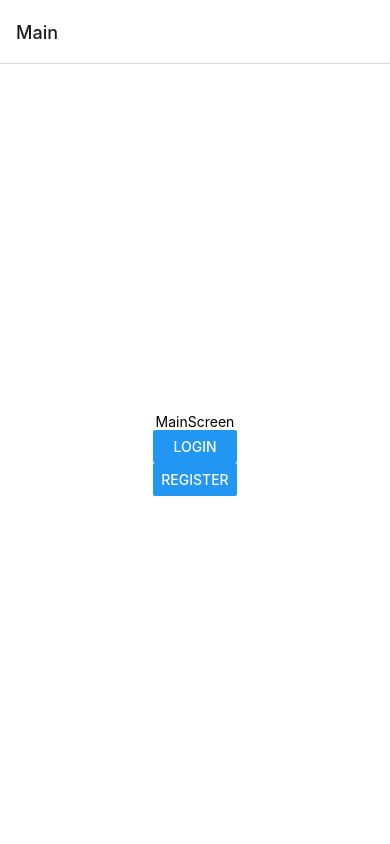
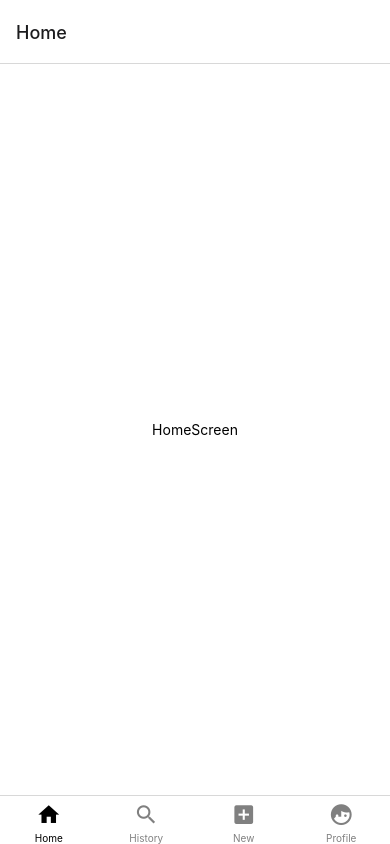
Before and after one commit to muazwzxv/SecuriSEE-Mobile, a React Native app: screen /Container in a window 390 px wide. Built offline with nearby package versions, Linux system fonts and the light colour scheme.

Commit message:
navigation-bar bottom added

```diff
--- a/App.js
+++ b/App.js
@@ -5,9 +5,11 @@ import  { NavigationContainer } from '@react-navigation/native';
 import { createNativeStackNavigator } from '@react-navigation/native-stack';
 
 //importing screens
-import HomeScreen from './screens/MainScreen';
+import MainScreen from './screens/MainScreen';
 import LoginScreen from './screens/LoginScreen';
 import RegisterScreen from './screens/RegisterScreeen';
+import UserContainer from './screens/user/UserContainer';
+import HomeScreen from './screens/user/HomeScreen';
 
 //declaring the stack screen
 const Stack = createNativeStackNavigator();
@@ -16,9 +18,11 @@ export default function App() {
   return (
       <NavigationContainer>
         <Stack.Navigator>
-          <Stack.Screen name="Main" component={HomeScreen}/>
+          <Stack.Screen name="Main" component={MainScreen}/>
           <Stack.Screen name="Login" component={LoginScreen}/>
           <Stack.Screen name="Register" component={RegisterScreen}/>
+          <Stack.Screen options={{headerShown: false}} name="Container" component={UserContainer}/>
+          <Stack.Screen options={{headerShown: false}} name="Home" component={HomeScreen}/>
         </Stack.Navigator>
       </NavigationContainer>
   );
--- a/screens/LoginScreen.js
+++ b/screens/LoginScreen.js
@@ -29,7 +29,9 @@ export default function LoginScreen({ navigation }) {
       <View style={styles.row}>
         <Text>Forgot Password</Text>
       </View>
-      <Button title="Login"></Button>
+      <Button title="Login" onPress={()=> {
+        navigation.navigate('Container')
+      }}></Button>
       <StatusBar style="auto" />
     </View>
   );
--- /dev/null
+++ b/screens/user/HistoryScreen.js
@@ -0,0 +1,27 @@
+import { StatusBar } from 'expo-status-bar';
+import React from 'react';
+import { StyleSheet, Text, View, Button } from 'react-native';
+import { NavigationContainer } from '@react-navigation/native';
+import { createBottomTabNavigator } from '@react-navigation/bottom-tabs';
+
+export default function HistoryScreen({ navigation }) {
+  return (
+    <View style={styles.container}>
+      <Text>HistoryScreen</Text>
+      <StatusBar style="auto" />
+    </View>
+  );
+}
+
+const styles = StyleSheet.create({
+  container: {
+    flex: 1,
+    backgroundColor: '#fff',
+    alignItems: 'center',
+    justifyContent: 'center',
+  },
+  row: {
+    flexDirection: 'row',
+    flexWrap: 'wrap',
+  }
+});
--- /dev/null
+++ b/screens/user/HomeScreen.js
@@ -0,0 +1,27 @@
+import { StatusBar } from 'expo-status-bar';
+import React from 'react';
+import { StyleSheet, Text, View, Button } from 'react-native';
+import { NavigationContainer } from '@react-navigation/native';
+import { createBottomTabNavigator } from '@react-navigation/bottom-tabs';
+
+export default function HomeScreen({ navigation }) {
+  return (
+    <View style={styles.container}>
+      <Text>HomeScreen</Text>
+      <StatusBar style="auto" />
+    </View>
+  );
+}
+
+const styles = StyleSheet.create({
+  container: {
+    flex: 1,
+    backgroundColor: '#fff',
+    alignItems: 'center',
+    justifyContent: 'center',
+  },
+  row: {
+    flexDirection: 'row',
+    flexWrap: 'wrap',
+  }
+});
--- /dev/null
+++ b/screens/user/ProfileScreen.js
@@ -0,0 +1,27 @@
+import { StatusBar } from 'expo-status-bar';
+import React from 'react';
+import { StyleSheet, Text, View, Button } from 'react-native';
+import { NavigationContainer } from '@react-navigation/native';
+import { createBottomTabNavigator } from '@react-navigation/bottom-tabs';
+
+export default function ProfileScreen({ navigation }) {
+  return (
+    <View style={styles.container}>
+      <Text>HistoryScreen</Text>
+      <StatusBar style="auto" />
+    </View>
+  );
+}
+
+const styles = StyleSheet.create({
+  container: {
+    flex: 1,
+    backgroundColor: '#fff',
+    alignItems: 'center',
+    justifyContent: 'center',
+  },
+  row: {
+    flexDirection: 'row',
+    flexWrap: 'wrap',
+  }
+});
--- /dev/null
+++ b/screens/user/ReportFormScreen.js
@@ -0,0 +1,27 @@
+import { StatusBar } from 'expo-status-bar';
+import React from 'react';
+import { StyleSheet, Text, View, Button } from 'react-native';
+import { NavigationContainer } from '@react-navigation/native';
+import { createBottomTabNavigator } from '@react-navigation/bottom-tabs';
+
+export default function ReportFormScreen({ navigation }) {
+  return (
+    <View style={styles.container}>
+      <Text>HistoryScreen</Text>
+      <StatusBar style="auto" />
+    </View>
+  );
+}
+
+const styles = StyleSheet.create({
+  container: {
+    flex: 1,
+    backgroundColor: '#fff',
+    alignItems: 'center',
+    justifyContent: 'center',
+  },
+  row: {
+    flexDirection: 'row',
+    flexWrap: 'wrap',
+  }
+});
--- /dev/null
+++ b/screens/user/UserContainer.js
@@ -0,0 +1,59 @@
+import { StatusBar } from 'expo-status-bar';
+import React, { Profiler } from 'react';
+import { StyleSheet, Text, View, Button } from 'react-native';
+import { NavigationContainer } from '@react-navigation/native';
+import { createBottomTabNavigator } from '@react-navigation/bottom-tabs';
+import Ionicons from 'react-native-vector-icons/Ionicons';
+import MaterialCommunityIcons from 'react-native-vector-icons/MaterialCommunityIcons';
+
+//importing screen authenticated user screen
+import HomeScreen from './HomeScreen';
+import HistoryScreen from './HistoryScreen';
+import ReportFormScreen from './ReportFormScreen';
+import ProfileScreen from './ProfileScreen';
+
+
+//declaring tab navigator
+const Tab = createBottomTabNavigator();
+
+export default function UserContainer() {
+  return (
+    <Tab.Navigator screenOptions={({route}) => ({
+        tabBarIcon : ({color, size}) => {
+            let iconName;
+
+            if(route.name === 'Home') {
+                iconName = 'home';
+            } else if(route.name === 'History') {
+                iconName = 'magnify';
+            } else if(route.name === 'New') {
+                iconName = 'plus-box';
+            } else if(route.name === 'Profile') {
+                iconName = 'face-profile';
+            }
+
+            return <MaterialCommunityIcons name={iconName} size={size} color={color}/>;
+        },
+        tabBarActiveTintColor:'black',
+        tabBarInactiveTintColor:'gray',
+    })}>
+         <Tab.Screen name="Home" component={HomeScreen}/>
+         <Tab.Screen name="History" component={HistoryScreen}/>
+         <Tab.Screen name="New" component={ReportFormScreen}/>
+         <Tab.Screen name="Profile" component={ProfileScreen}/>
+    </Tab.Navigator>
+  );
+}
+
+const styles = StyleSheet.create({
+  container: {
+    flex: 1,
+    backgroundColor: '#fff',
+    alignItems: 'center',
+    justifyContent: 'center',
+  },
+  row: {
+    flexDirection: 'row',
+    flexWrap: 'wrap',
+  }
+});
```
